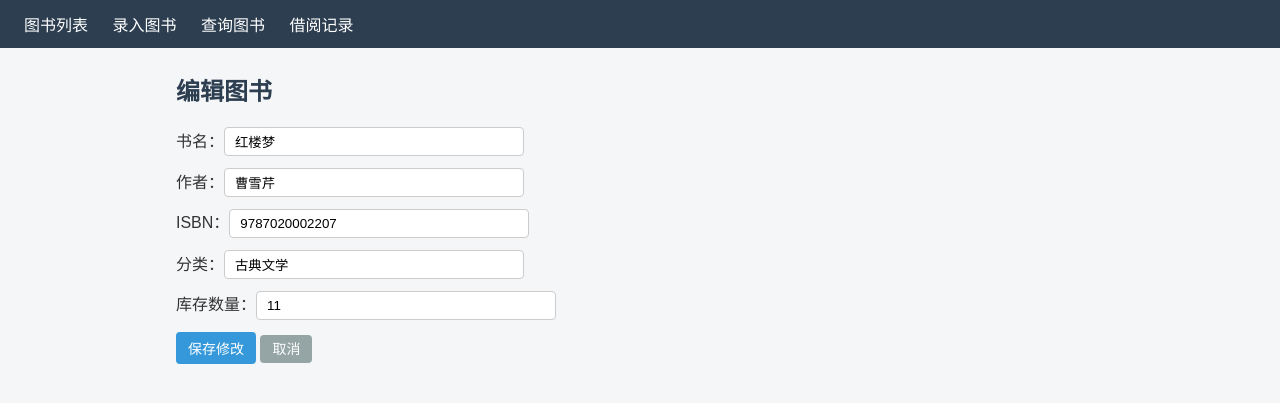
After one commit to nkly77/tsglxt, a Flask app: page /edit/1 in a window 1280 px wide. The commit adds this page. Shown: the top 403 px of the page. Run offline with Flask 3, Linux system fonts and the light colour scheme.

Commit message:
添加编辑功能

```diff
--- a/app.py
+++ b/app.py
@@ -142,6 +142,49 @@ def delete_book(book_id):
     return redirect(url_for("index"))
 
 
+# ---------- 编辑图书 ----------
+@app.route("/edit/<int:book_id>", methods=["GET", "POST"])
+def edit_book(book_id):
+    book = Book.query.get_or_404(book_id)
+
+    if request.method == "POST":
+        title = request.form.get("title", "").strip()
+        author = request.form.get("author", "").strip()
+        isbn = request.form.get("isbn", "").strip()
+        category = request.form.get("category", "").strip()
+        stock_raw = request.form.get("stock", "0").strip()
+
+        # 基础校验
+        if not title or not author or not isbn or not category:
+            flash("所有字段均为必填项", "error")
+            return redirect(url_for("edit_book", book_id=book_id))
+
+        try:
+            stock = int(stock_raw)
+            if stock < 0:
+                raise ValueError
+        except ValueError:
+            flash("库存数量必须为非负整数", "error")
+            return redirect(url_for("edit_book", book_id=book_id))
+
+        # 不可与其他图书的 ISBN 重复（排除自身）
+        exist = Book.query.filter(Book.isbn == isbn, Book.id != book.id).first()
+        if exist:
+            flash(f"ISBN {isbn} 已被《{exist.title}》使用，不可重复", "error")
+            return redirect(url_for("edit_book", book_id=book_id))
+
+        book.title = title
+        book.author = author
+        book.isbn = isbn
+        book.category = category
+        book.stock = stock
+        db.session.commit()
+        flash(f"《{title}》修改成功", "success")
+        return redirect(url_for("index"))
+
+    return render_template("edit_book.html", book=book)
+
+
 # ---------- 初始化数据库 ----------
 with app.app_context():
     db.create_all()
--- /dev/null
+++ b/templates/edit_book.html
@@ -0,0 +1,13 @@
+{% extends "base.html" %}
+{% block content %}
+<h2>编辑图书</h2>
+<form method="post" class="form">
+    <label>书名：<input type="text" name="title" value="{{ book.title }}" required></label>
+    <label>作者：<input type="text" name="author" value="{{ book.author }}" required></label>
+    <label>ISBN：<input type="text" name="isbn" value="{{ book.isbn }}" required></label>
+    <label>分类：<input type="text" name="category" value="{{ book.category }}" required></label>
+    <label>库存数量：<input type="number" name="stock" min="0" value="{{ book.stock }}" required></label>
+    <button type="submit">保存修改</button>
+    <a class="btn" href="{{ url_for('index') }}" style="background:#95a5a6">取消</a>
+</form>
+{% endblock %}
--- a/templates/index.html
+++ b/templates/index.html
@@ -18,6 +18,7 @@
             <td>{{ b.category }}</td>
             <td>{{ b.stock }}</td>
             <td>
+                <a class="btn" href="{{ url_for('edit_book', book_id=b.id) }}">编辑</a>
                 {% if b.stock > 0 %}
                     <a class="btn" href="{{ url_for('borrow_book', book_id=b.id) }}">借出</a>
                 {% else %}
```
Also changed, not shown: library.db.
